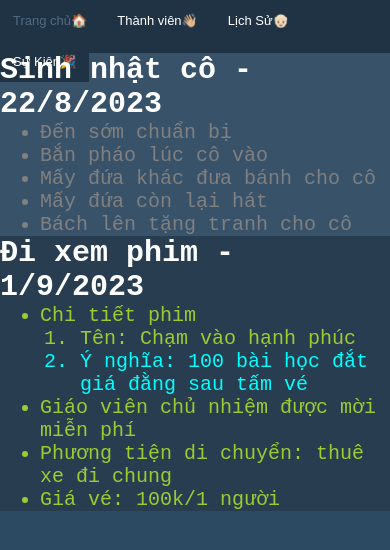
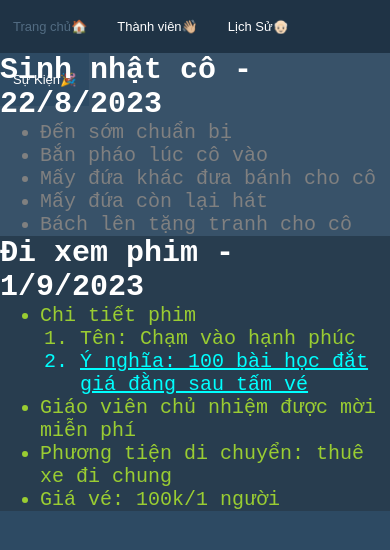
Before and after one commit to xuanbachlai/7D, a plain HTML site: page event.html in a window 390 px wide. Drawn offline with Linux system fonts and the light colour scheme.

Commit message:
Add files via upload

```diff
--- a/event.html
+++ b/event.html
@@ -6,6 +6,11 @@
 	<title>Sự Kiện🎉</title>
 	<link rel="icon" href="asset/head-icon.png">
 	<link rel="stylesheet" href="style.css">
+	<style>
+		#event {
+			background-color: rgb(45, 74, 99);
+		}
+	</style>
 </head>
 <body>
 	<div class="head">
--- a/style.css
+++ b/style.css
@@ -12,19 +12,19 @@ body {
 .head button {
 	background-color: rgb(31, 51, 69);
 	color: white;
-	padding: 13px;
+	padding: 18px;
 	font-size: 13px;
 }
 
 .head button:hover {
-	color: rgb(82, 108, 130);
-	padding: 13px;
+	background-color: rgb(45, 74, 99);
+	padding: 18px;
+
 }
 
 .head {
 	background-color: rgb(31, 51, 69);
 	width: 100%;
-	height: 100px;
 	height: 53px;
 }
 
@@ -136,6 +136,7 @@ body {
 
 #c1 {
 	color: aqua;
+	text-decoration: underline;
 }
 
 /* 100 bài học đắt giá  */
@@ -145,3 +146,20 @@ body {
 	color: white !important;
 	font-family: monospace !important;
 }
+
+/* Responsive */
+
+@media(max-width: 500px) {
+	.head button {
+		background-color: rgb(31, 51, 69);
+		color: white;
+		padding: 13px;
+		font-size: 13px;
+		height: 53px;
+	}
+	.head button:hover {
+		background-color: rgb(31, 51, 69);
+		color: rgb(82, 108, 130);
+		padding: 13px;
+	}
+}
```
Also changed, not shown: history.html (+5 -0 lines), index.html (+5 -0 lines), member.html (+5 -0 lines).
